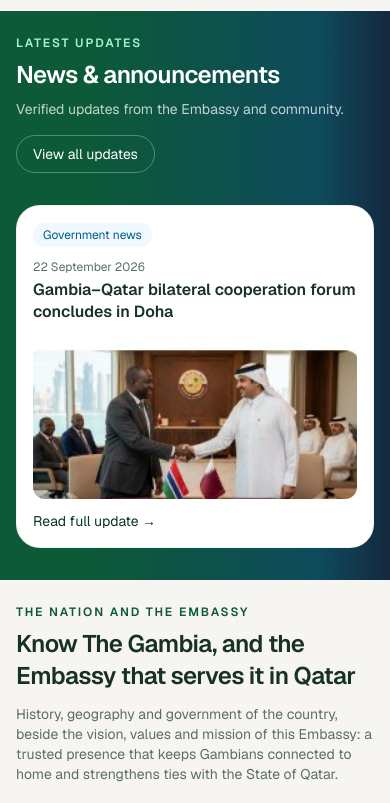
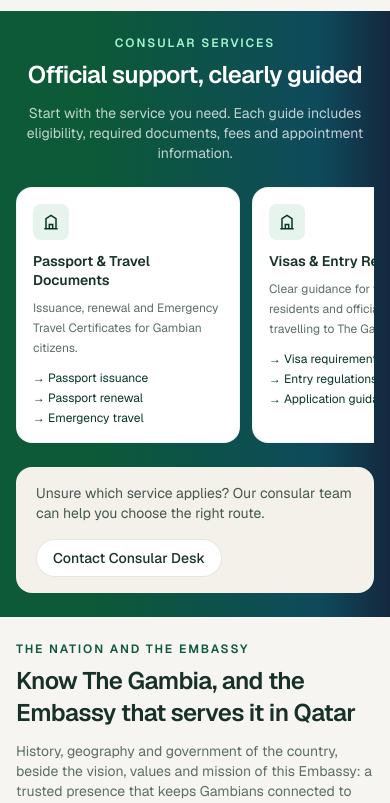
Before and after one commit to HammadiOuassim/gambiaEmbassy, a Next.js app in the folder front/: page / in a window 390 px wide. Shown: the part 1980-2783 px from the top of the page. Built offline with nearby package versions, Linux system fonts and the light colour scheme.

Commit message:
Refactor HomePage layout by reintroducing the About section and adjusting the NewsSection styles for better visibility. Update service display for improved responsiveness and enhance the NewsReel component's background color for consistency.

```diff
--- a/front/components/home-page.tsx
+++ b/front/components/home-page.tsx
@@ -198,28 +198,6 @@ export function HomePage() {
           </div>
         </section>
 
-        <NewsSection />
-
-        <section id="about" className="home-panel bg-[#f6f5f2] text-ink">
-          <div className="mx-auto flex h-full min-h-0 max-w-7xl flex-col px-4 py-6 sm:px-6">
-            <p className="text-xs font-semibold tracking-[0.16em] text-embassy-mid">
-              THE NATION AND THE EMBASSY
-            </p>
-            <h2 className="mt-2 max-w-3xl text-2xl font-semibold tracking-tight sm:text-4xl">
-              Know The Gambia, and the Embassy that serves it in Qatar
-            </h2>
-            <p className="mt-3 max-w-2xl text-sm text-muted">
-              History, geography and government of the country, beside the vision, values and
-              mission of this Embassy: a trusted presence that keeps Gambians connected to home and
-              strengthens ties with the State of Qatar.
-            </p>
-            <div className="mt-6 grid min-h-0 flex-1 gap-6 overflow-hidden sm:grid-cols-2">
-              <AboutTabs />
-              <EmbassyCard />
-            </div>
-          </div>
-        </section>
-
         <section id="services" className="home-panel section-gradient text-white">
           <div className="mx-auto flex h-full min-h-0 max-w-7xl flex-col px-4 py-6 sm:px-6">
           <p className="text-center text-xs font-semibold tracking-[0.16em] text-emerald-200">
@@ -232,9 +210,9 @@ export function HomePage() {
             Start with the service you need. Each guide includes eligibility, required documents,
             fees and appointment information.
           </p>
-          <div className="mx-auto mt-6 grid w-full max-w-6xl grid-cols-1 gap-3 sm:grid-cols-2 xl:grid-cols-4">
+          <div className="mx-auto mt-6 flex w-full max-w-6xl gap-3 overflow-x-auto md:grid md:grid-cols-4 md:overflow-visible">
             {services.map((service) => (
-              <article key={service.title} className="min-w-0 rounded-2xl border border-black/5 bg-white p-4 text-ink">
+              <article key={service.title} className="w-56 shrink-0 rounded-2xl border border-black/5 bg-white p-4 text-ink md:w-auto md:min-w-0">
                 <span className="flex h-9 w-9 items-center justify-center rounded-lg bg-embassy-soft text-embassy">
                   <BuildingIcon />
                 </span>
@@ -266,15 +244,35 @@ export function HomePage() {
           </div>
         </section>
 
-        <section id="discover" className="home-panel bg-[#f6f5f2] text-ink">
+        <section id="about" className="home-panel bg-[#f6f5f2] text-ink">
           <div className="mx-auto flex h-full min-h-0 max-w-7xl flex-col px-4 py-6 sm:px-6">
             <p className="text-xs font-semibold tracking-[0.16em] text-embassy-mid">
+              THE NATION AND THE EMBASSY
+            </p>
+            <h2 className="mt-2 max-w-3xl text-2xl font-semibold tracking-tight sm:text-4xl">
+              Know The Gambia, and the Embassy that serves it in Qatar
+            </h2>
+            <p className="mt-3 max-w-2xl text-sm text-muted">
+              History, geography and government of the country, beside the vision, values and
+              mission of this Embassy: a trusted presence that keeps Gambians connected to home and
+              strengthens ties with the State of Qatar.
+            </p>
+            <div className="mt-6 grid min-h-0 flex-1 gap-6 overflow-hidden sm:grid-cols-2">
+              <AboutTabs />
+              <EmbassyCard />
+            </div>
+          </div>
+        </section>
+
+        <section id="discover" className="home-panel section-gradient text-white">
+          <div className="mx-auto flex h-full min-h-0 max-w-7xl flex-col px-4 py-6 sm:px-6">
+            <p className="text-xs font-semibold tracking-[0.16em] text-emerald-200">
               DISCOVER THE GAMBIA
             </p>
             <h2 className="mt-2 text-2xl font-semibold tracking-tight sm:text-4xl">
               A destination for partnership and exploration
             </h2>
-            <p className="mt-3 max-w-2xl text-sm text-muted">
+            <p className="mt-3 max-w-2xl text-sm text-white/75">
               Practical resources for investors, businesses and travellers building meaningful
               connections with The Gambia.
             </p>
@@ -304,6 +302,8 @@ export function HomePage() {
             </div>
           </div>
         </section>
+
+        <NewsSection />
 
         <section id="location" className="home-panel section-gradient flex flex-col text-white">
           <div className="mx-auto flex h-full min-h-0 w-full max-w-7xl flex-col px-4 py-6 sm:px-6">
@@ -343,15 +343,15 @@ export function HomePage() {
 
 function NewsSection() {
   return (
-    <section id="news" className="home-panel section-gradient text-white">
+    <section id="news" className="home-panel bg-white text-ink">
       <div className="mx-auto flex h-full min-h-0 max-w-7xl flex-col justify-center px-4 py-6 sm:px-6">
       <div className="flex flex-wrap items-end justify-between gap-4">
         <div>
-          <p className="text-xs font-semibold tracking-[0.16em] text-emerald-200">LATEST UPDATES</p>
+          <p className="text-xs font-semibold tracking-[0.16em] text-embassy-mid">LATEST UPDATES</p>
           <h2 className="mt-2 text-2xl font-semibold tracking-tight sm:text-3xl">News & announcements</h2>
-          <p className="mt-2 text-sm text-white/75">Verified updates from the Embassy and community.</p>
+          <p className="mt-2 text-sm text-muted">Verified updates from the Embassy and community.</p>
         </div>
-        <a href="#news" className="rounded-full border border-white/30 px-4 py-2 text-sm">
+        <a href="#news" className="rounded-full border border-black/10 px-4 py-2 text-sm">
           View all updates
         </a>
       </div>
--- a/front/components/news-reel.tsx
+++ b/front/components/news-reel.tsx
@@ -155,7 +155,7 @@ export function NewsReel({ items }: { items: NewsItem[] }) {
         {cards.map((item, cardIndex) => (
           <article
             key={`${item.title}-${cardIndex}`}
-            className="shrink-0 rounded-3xl border border-black/5 bg-white p-4 text-ink"
+            className="shrink-0 rounded-3xl border border-black/5 bg-[#f6f5f2] p-4 text-ink"
             style={{ width: cardWidth }}
           >
             <span className={`inline-flex rounded-full px-2.5 py-1 text-xs ${item.tone}`}>{item.tag}</span>
```
